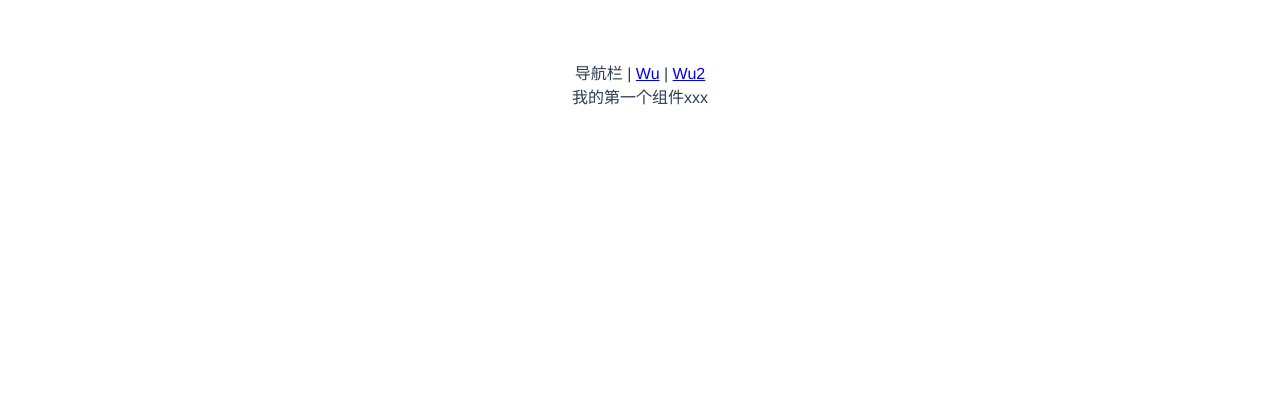
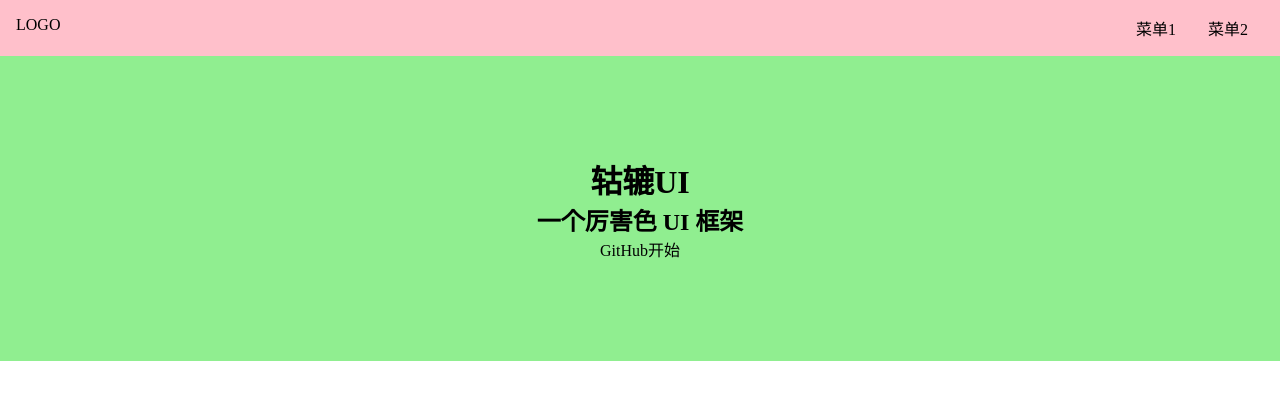
Before and after one commit to wujinghaoyyds/gulu-ui-vue, a Vue app: page /#/ in a window 1280 px wide. Shown: the top 400 px of the page. Built offline with nearby package versions, Linux system fonts and the light colour scheme.

Commit message:
搭建HTML，Home样式

```diff
--- a/index.html
+++ b/index.html
@@ -4,7 +4,7 @@
   <meta charset="UTF-8">
   <link rel="icon" href="/webIcon.ico" />
   <meta name="viewport" content="width=device-width, initial-scale=1.0">
-  <title>Vite App</title>
+  <title>Vite App 咕噜UI</title>
 </head>
 <body>
   <div id="app"></div>
--- a/package.json
+++ b/package.json
@@ -11,6 +11,7 @@
   },
   "devDependencies": {
     "@vue/compiler-sfc": "^3.0.4",
+    "sass": "^1.43.5",
     "vite": "^1.0.0-rc.13"
   }
 }
--- a/src/App.vue
+++ b/src/App.vue
@@ -1,5 +1,4 @@
 <template>
-  <div>导航栏 | <router-link to="/">Wu</router-link> | <router-link to="/xxx">Wu2</router-link></div>
   <router-view/>
 </template>
 
--- a/src/index.css
+++ /dev/null
@@ -1,8 +0,0 @@
-#app {
-  font-family: Avenir, Helvetica, Arial, sans-serif;
-  -webkit-font-smoothing: antialiased;
-  -moz-osx-font-smoothing: grayscale;
-  text-align: center;
-  color: #2c3e50;
-  margin-top: 60px;
-}
--- /dev/null
+++ b/src/index.scss
@@ -0,0 +1,16 @@
+* {
+  margin: 0;
+  padding: 0;
+  box-sizing: border-box;
+}
+ul,
+ol {
+  list-style: none;
+}
+a {
+  text-decoration: none;
+  color: inherit;
+  &:hover {
+    border-bottom: 1px solid;
+  }
+}
--- /dev/null
+++ b/src/views/Doc.vue
@@ -0,0 +1,12 @@
+<template>
+  <div>
+    <div class="topnav">
+      <div class="logo"></div>
+      <div class="menu"></div>
+    </div>
+    <div class="content">
+      <aside>边栏</aside>
+      <main>主内容</main>
+    </div>
+  </div>
+</template>
--- /dev/null
+++ b/src/views/Home.vue
@@ -0,0 +1,60 @@
+<template>
+  <div>
+    <div class="topnav">
+      <div class="logo">LOGO</div>
+      <ul class="menu">
+        <li>菜单1</li>
+        <li>菜单2</li>
+      </ul>
+    </div>
+    <div class="banner">
+      <h1>轱辘UI</h1>
+      <h2>一个厉害色 UI 框架</h2>
+      <p class="action">
+        <a href="">GitHub</a>
+        <a href="">开始</a>
+      </p>
+    </div>
+  </div>
+</template>
+
+<style lang="scss" scoped>
+.topnav {
+  background: pink;
+  display: flex;
+  padding: 16px;
+  > .logo {
+    max-width: 6em;
+    margin-right: auto;
+  }
+  > .menu {
+    display: flex;
+    white-space: nowrap;
+    flex-wrap: nowrap;
+    > li {
+      margin: 0 1em;
+    }
+  }
+}
+.banner {
+  padding: 100px 0;
+  display: flex;
+  justify-content: center;
+  align-items: center;
+  flex-direction: column;
+  background: lightgreen;
+  > .actions {
+    padding: 8px 0;
+    a {
+      margin: 0 8px;
+      background: #fff;
+      display: inline-block;
+      $h: 28px;
+      height: $h;
+      line-height: $h;
+      border-radius: $h/2;
+      padding: 0 8px;
+    }
+  }
+}
+</style>
```
Also changed, not shown: src/main.ts (+5 -5 lines), 1 other file (tests, documents, lock files or other folders).
